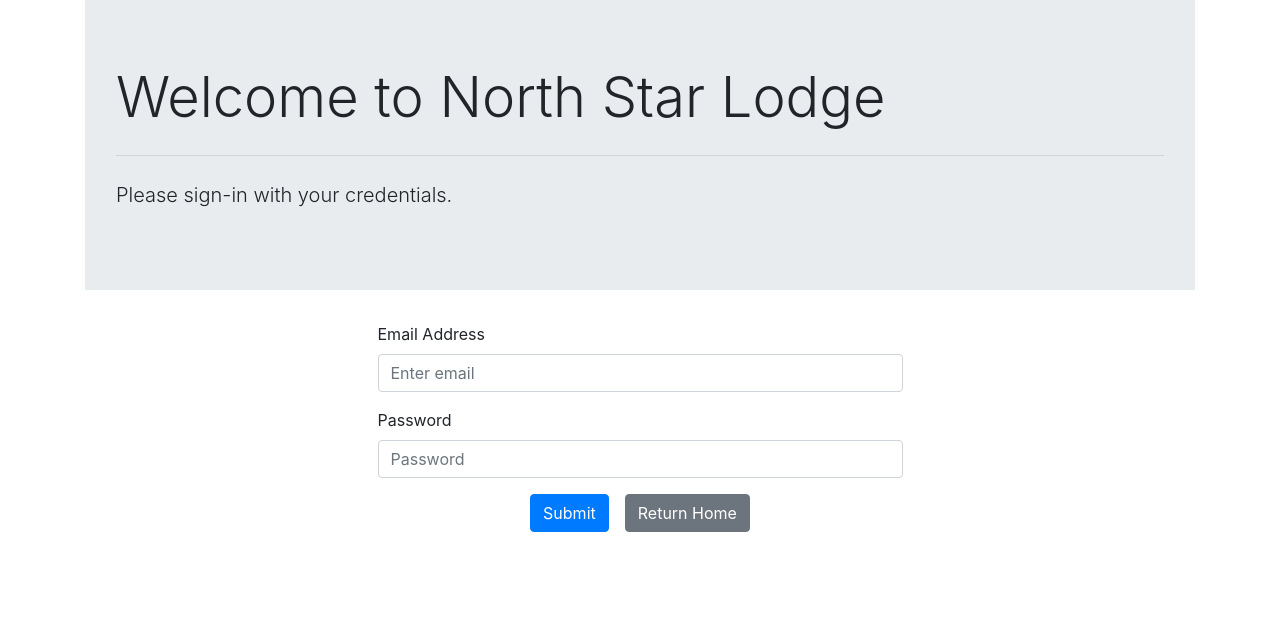
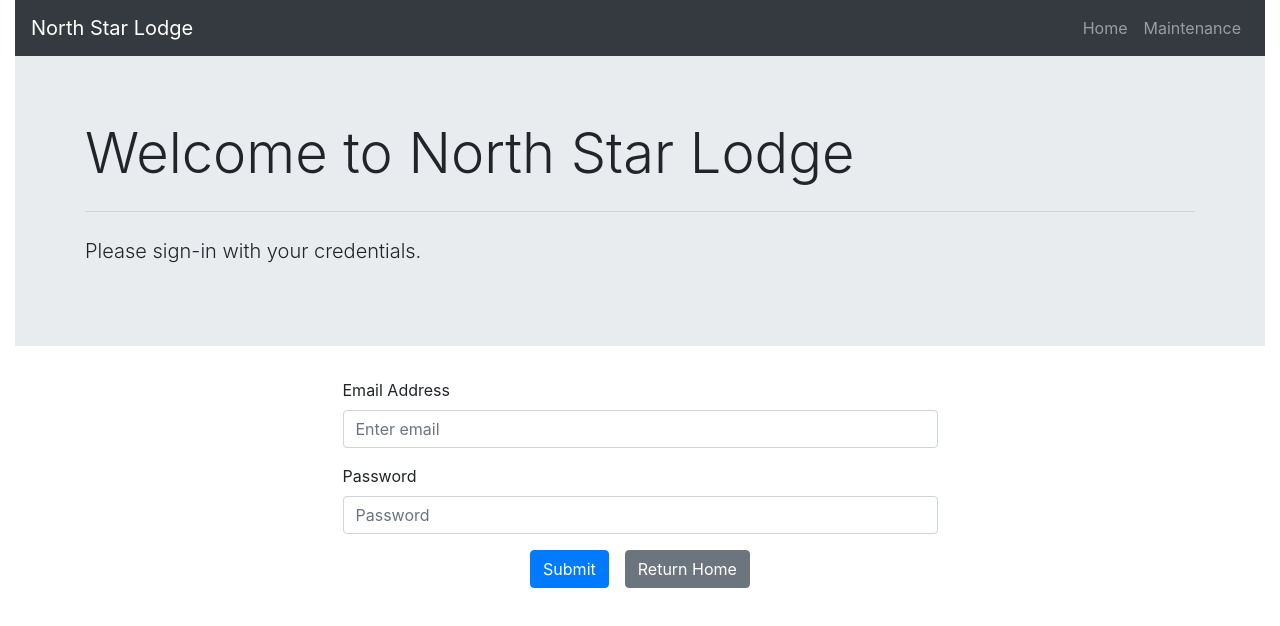
Before and after one commit to joseph1wan/gpmn-nsl-archive, a React (Create React App) app in the folder client/: page /sign-in in a window 1280 px wide. Shown: the top 626 px of the page. Built offline with nearby package versions, Linux system fonts and the light colour scheme.

Commit message:
add navbar and responsive buttons

```diff
--- a/client/src/App.js
+++ b/client/src/App.js
@@ -1,11 +1,18 @@
-import React from 'react';
-import { Link } from 'react-router-dom';
-import { Container, Button, Jumbotron } from 'react-bootstrap';
+import React, { useEffect } from 'react';
+import { Link, useHistory } from 'react-router-dom';
+import { Container, Button, Jumbotron, Row, Col } from 'react-bootstrap';
 import { AiOutlineGoogle } from 'react-icons/ai';
 import logo from './assets/logo.svg';
 import './App.scss';
 
-function App() {
+const App = () => {
+  const history = useHistory();
+  useEffect(() => {
+    const token = localStorage.getItem('authorizationToken');
+    // if (!!token) {
+    //   history.replace('/maintenance');
+    // }
+  });
   return (
     <div className="App">
       <Jumbotron className="px-3 mb-0" fluid>
@@ -13,9 +20,35 @@ function App() {
           <h1 className="display-4">Welcome to North Star Lodge</h1>
           <hr className="my-4" />
           <p className="lead">Please select your authorization method below</p>
+          <Row>
+            <Col>
+              <Button
+                as={Link}
+                size="lg"
+                to={{ pathname: '/sign-in', method: 'gp' }}
+                className="mr-md-3 mt-md-0 mt-3 text-uppercase align-middle"
+                variant="secondary"
+              >
+                <AiOutlineGoogle
+                  className="mr-2 position-relative align-middle"
+                  style={{ transform: 'translateY(-2px)' }}
+                />
+                Sign in with Gpmail
+              </Button>
+
+              <Button
+                as={Link}
+                className="text-uppercase mt-3 mt-md-0"
+                size="lg"
+                to="/sign-in"
+              >
+                Guest
+              </Button>
+            </Col>
+          </Row>
         </Container>
       </Jumbotron>
-      <div className="App-header">
+      {/* <div className="App-header">
         <img src={logo} className="App-logo" alt="logo" />
         <Button
           as={Link}
@@ -34,9 +67,9 @@ function App() {
         <Button as={Link} className="text-uppercase" size="lg" to="/sign-in">
           Guest
         </Button>
-      </div>
+      </div> */}
     </div>
   );
-}
+};
 
 export default App;
--- a/client/src/Routes.js
+++ b/client/src/Routes.js
@@ -3,12 +3,13 @@ import { Switch, Route } from 'react-router-dom';
 
 import App from './App';
 import SignInScreen from './components/authentication/SignInScreen';
-
+import NavBar from './components/navbar';
 import Maintenance from './components/maintenance';
 
 const Routes = () => {
   return (
     <div>
+      <NavBar />
       <Switch>
         <Route exact path="/">
           <App />
--- a/client/src/components/authentication/SignInScreen/SignInScreen.js
+++ b/client/src/components/authentication/SignInScreen/SignInScreen.js
@@ -1,7 +1,7 @@
 import React, { useState } from 'react';
 import { Container, Jumbotron } from 'react-bootstrap';
 import { useForm } from 'react-hook-form';
-import { useLocation } from 'react-router-dom';
+import { useLocation, useHistory } from 'react-router-dom';
 
 import GPSignIn from './GPSignIn';
 import GuestSignIn from './GuestSignIn';
@@ -10,9 +10,12 @@ const SignInScreen = () => {
   const [credentials, setCredentials] = useState({ email: '', password: '' });
   const { handleSubmit, control } = useForm();
   const { method } = useLocation();
+  const history = useHistory();
 
   const onSubmit = (data) => {
     setCredentials(data);
+    localStorage.setItem('authorizationToken', 'authorized');
+    history.replace('/');
   };
   return (
     <React.Fragment>
--- /dev/null
+++ b/client/src/components/navbar/NavBar.js
@@ -0,0 +1,25 @@
+import React from 'react';
+import {
+  Navbar as BSNavbar,
+  Nav,
+  Form,
+  FormControl,
+  Button,
+} from 'react-bootstrap';
+
+const NavBar = () => {
+  return (
+    <BSNavbar bg="dark" variant="dark" expand="sm">
+      <BSNavbar.Brand href="/">North Star Lodge</BSNavbar.Brand>
+      <BSNavbar.Toggle aria-controls="basic-navbar-nav" />
+      <BSNavbar.Collapse id="basic-navbar-nav">
+        <Nav className="ml-auto">
+          <Nav.Link href="/">Home</Nav.Link>
+          <Nav.Link href="/maintenance">Maintenance</Nav.Link>
+        </Nav>
+      </BSNavbar.Collapse>
+    </BSNavbar>
+  );
+};
+
+export default NavBar;
--- /dev/null
+++ b/client/src/components/navbar/index.js
@@ -0,0 +1 @@
+export { default } from './NavBar';
--- a/client/src/index.js
+++ b/client/src/index.js
@@ -9,7 +9,7 @@ import Routes from './Routes';
 ReactDOM.render(
   <React.StrictMode>
     <BrowserRouter>
-      <Container>
+      <Container fluid>
         <Routes />
       </Container>
     </BrowserRouter>
```
